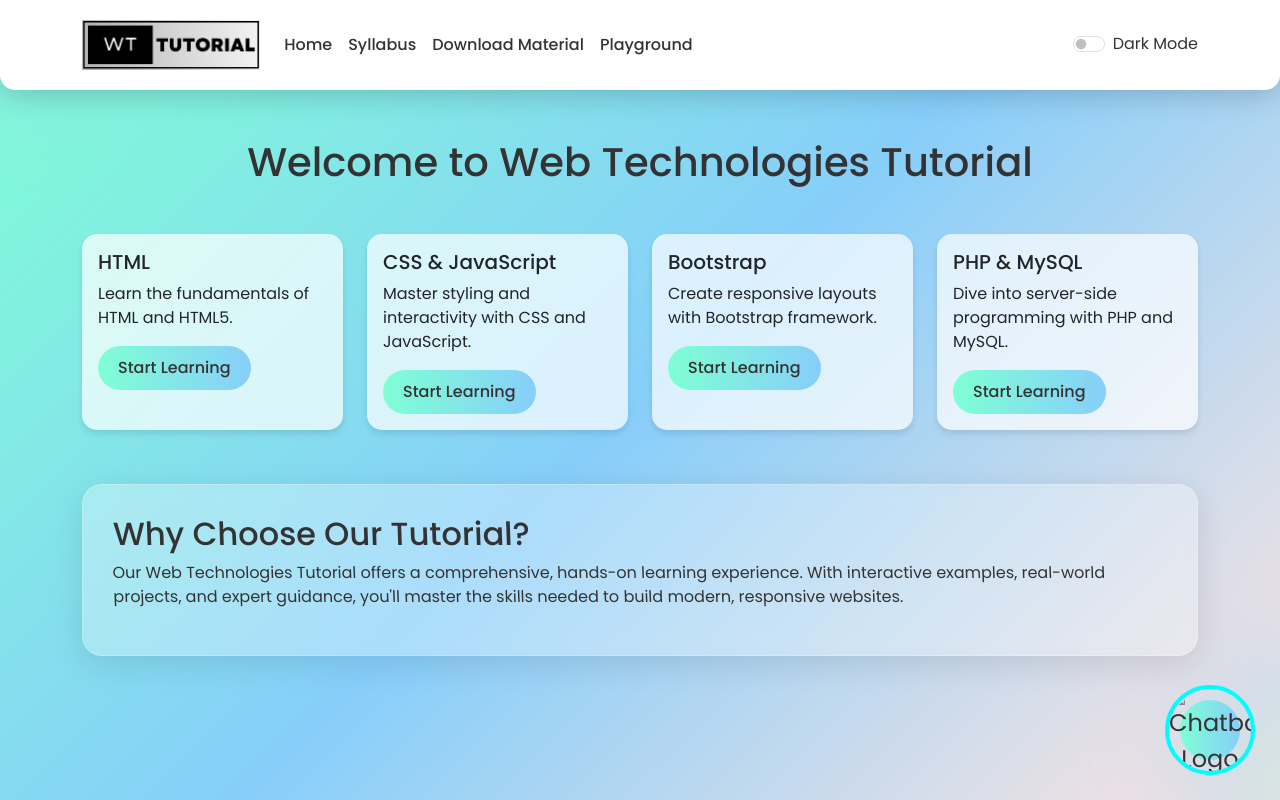
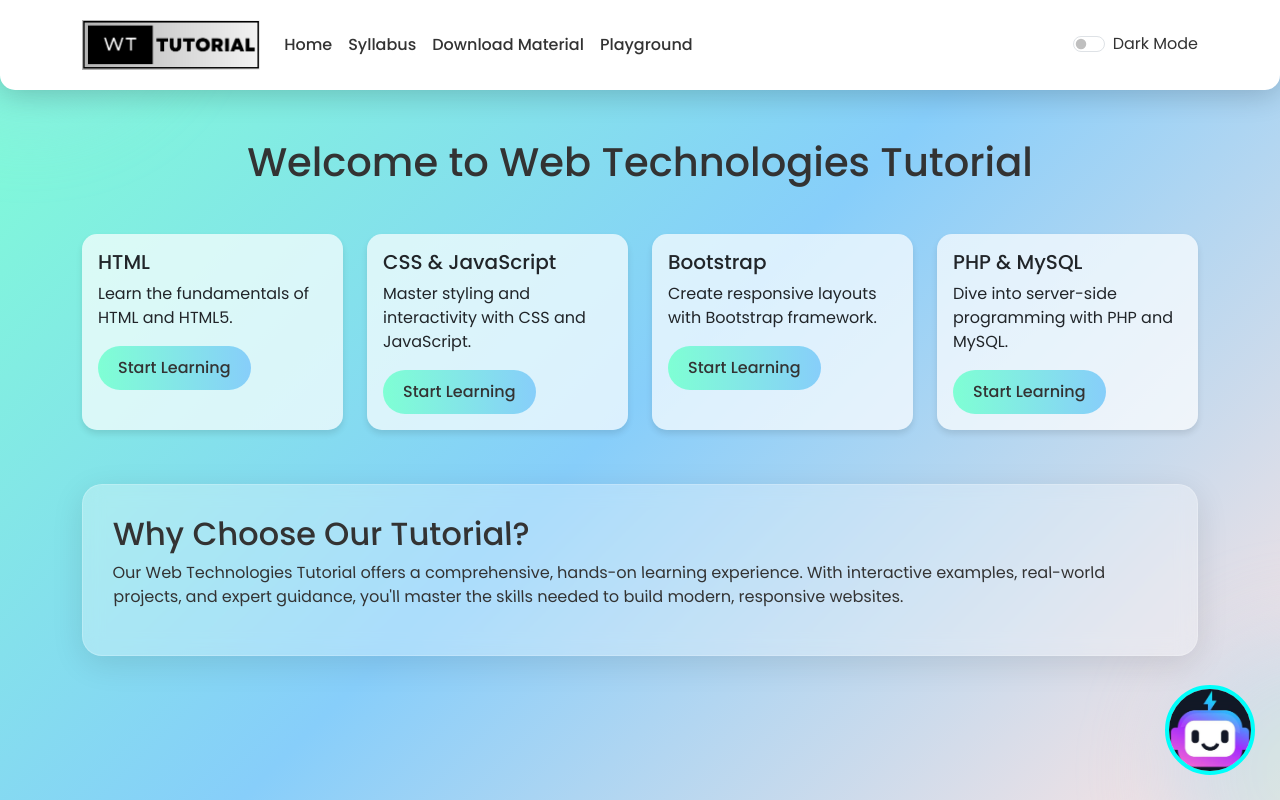
Before and after one commit to SREESAIARJUN/WT-Tutorials, a plain HTML site: page index.html in a window 1280 px wide. Drawn offline with nearby package versions, Linux system fonts and the light colour scheme.

Commit message:
Update index.html

```diff
--- a/index.html
+++ b/index.html
@@ -93,7 +93,7 @@
     </main>
 
     <button id="openChatbot" class="chatbot-toggle">
-        <img src="assets/images/chatbotlogo.png" alt="Chatbot Logo" class="chatbot-logo">
+        <img src="chatbotlogo.png" alt="Chatbot Logo" class="chatbot-logo">
     </button>
 
 
```
